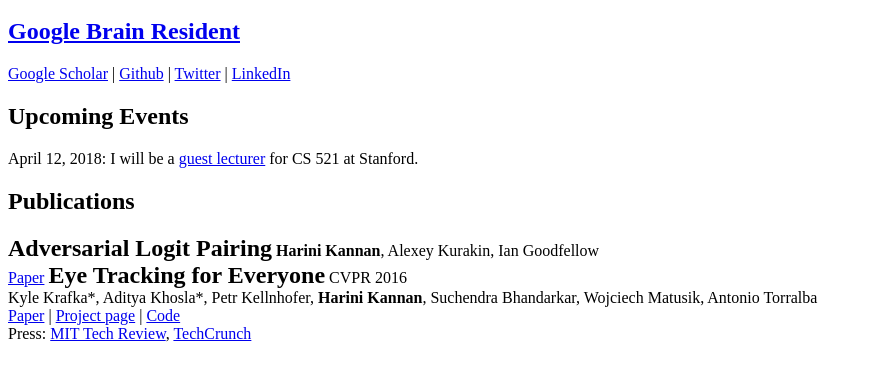
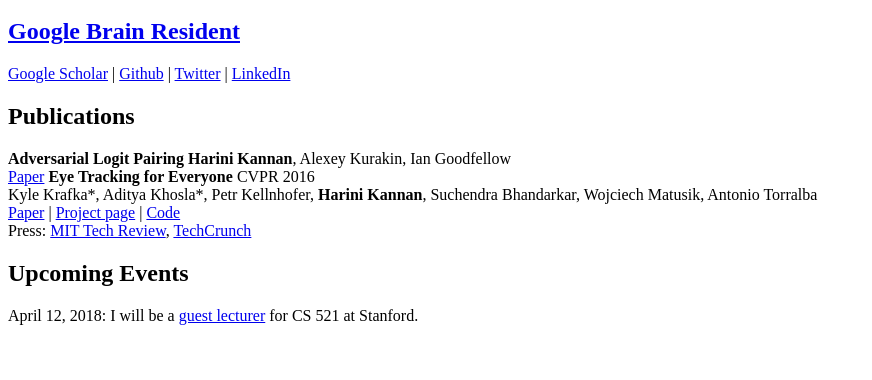
Before and after one commit to harini-kannan/harini-kannan.github.io, a plain HTML site: page index.html in a window 1280 px wide. Shown: the part 48-428 px from the top of the page, without its empty margins (0-872 px from the left). Drawn offline with Linux system fonts and the light colour scheme.

Commit message:
more updates

```diff
--- a/index.html
+++ b/index.html
@@ -1,16 +1,13 @@
 <h1>Harini Kannan</h1>
 <h2><a href="https://research.google.com/teams/brain/residency/">Google Brain Resident</a></h2>
 <a href=https://scholar.google.com/citations?user=kjOZo5sAAAAJ&hl=en>Google Scholar</a> | <a href="https://github.com/harini-kannan">Github</a> | <a href="https://twitter.com/harinidkannan">Twitter</a> | <a href="https://www.linkedin.com/in/harini-kannan-4b486459">LinkedIn</a>
-<h2> Upcoming Events </h2>
-April 12, 2018: I will be a <a href="https://dorsa.fyi/cs521/">guest lecturer</a> for CS 521 at Stanford.
-
 <h2> Publications </h2>
 
-<font size="+2"><b>Adversarial Logit Pairing</b></font>
+<b>Adversarial Logit Pairing</b>
 <b>Harini Kannan</b>, Alexey Kurakin, Ian Goodfellow
 <br>
 <a href="https://arxiv.org/abs/1803.06373">Paper</a>
-<font size="+2"><b>Eye Tracking for Everyone</b></font>
+<b>Eye Tracking for Everyone</b>
 CVPR 2016
 <br>
 Kyle Krafka*, Aditya Khosla*, Petr Kellnhofer, <b>Harini Kannan</b>, Suchendra Bhandarkar, Wojciech Matusik, Antonio Torralba
@@ -18,3 +15,5 @@ Kyle Krafka*, Aditya Khosla*, Petr Kellnhofer, <b>Harini Kannan</b>, Suchendra B
 <a href="https://www.cv-foundation.org/openaccess/content_cvpr_2016/app/S09-51.pdf">Paper</a> | <a href="http://gazecapture.csail.mit.edu/">Project page</a> | <a href="https://github.com/harini-kannan/EyeTrackerDemo"> Code</a>
 <br>
 Press: <a href="https://www.technologyreview.com/s/601789/control-your-smartphone-with-your-eyes/">MIT Tech Review</a>, <a href="https://techcrunch.com/2016/06/16/crowdsourced-data-can-teach-your-phone-to-follow-your-eyes/">TechCrunch</a>
+<h2> Upcoming Events </h2>
+April 12, 2018: I will be a <a href="https://dorsa.fyi/cs521/">guest lecturer</a> for CS 521 at Stanford.
```
